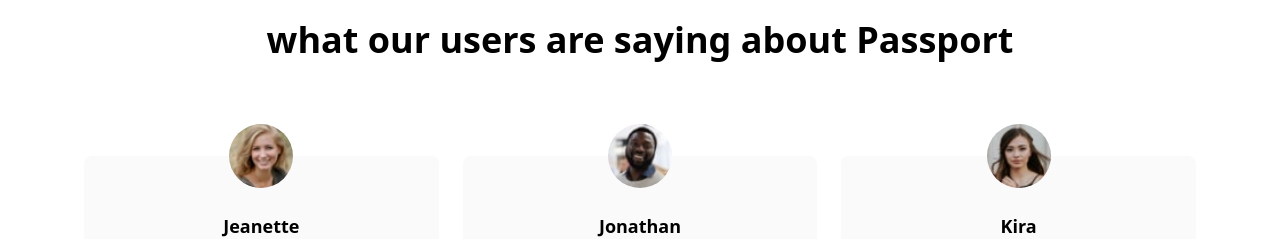
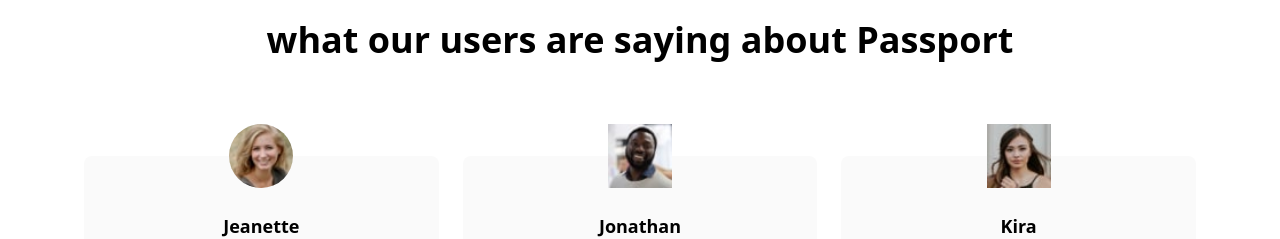
Before and after one commit to Ernestsomto/Manage-landing-page, a website: page index.html in a window 1280 px wide. Shown: the part 1300-1539 px from the top of the page. Drawn offline with Linux system fonts and the light colour scheme.

Commit message:
small updates

```diff
--- a/index.html
+++ b/index.html
@@ -169,7 +169,7 @@
                 </div>
                 <!--test-2-->
                     <div class="hidden flex-col items-center p-6 space-y-6 rounded-lg bg-veryLightGray md:flex md:w-1/3">
-                    <img class="w-16 -mt-14 rounded-full" src="images/image-jonathan.jpg" alt="">
+                    <img class="w-16 -mt-14" src="images/image-jonathan.jpg" alt="">
                     <h5 class="text-lg font-bold">Jonathan</h5>
                     <p class="text-sm text-darkGrayishBlue">
                         “Lorem ipsum, dolor sit amet consectetur adipisicing elit. Ipsa optio eaque adipisci explicabo, deserunt nesciunt.”
@@ -177,7 +177,7 @@
                 </div>
                 <!--test-3-->
                     <div class="hidden flex-col items-center p-6 space-y-6 rounded-lg bg-veryLightGray  md:flex md:w-1/3">
-                    <img class="w-16 -mt-14 rounded-full" src="images/image-kira.jpg" alt="">
+                    <img class="w-16 -mt-14" src="images/image-kira.jpg" alt="">
                     <h5 class="text-lg font-bold">Kira</h5>
                     <p class="text-sm text-darkGrayishBlue">
                         “Lorem ipsum dolor sit amet consectetur adipisicing elit. Voluptates at fugit neque ab ipsam nesciunt animi non distinctio officiis.”
```
